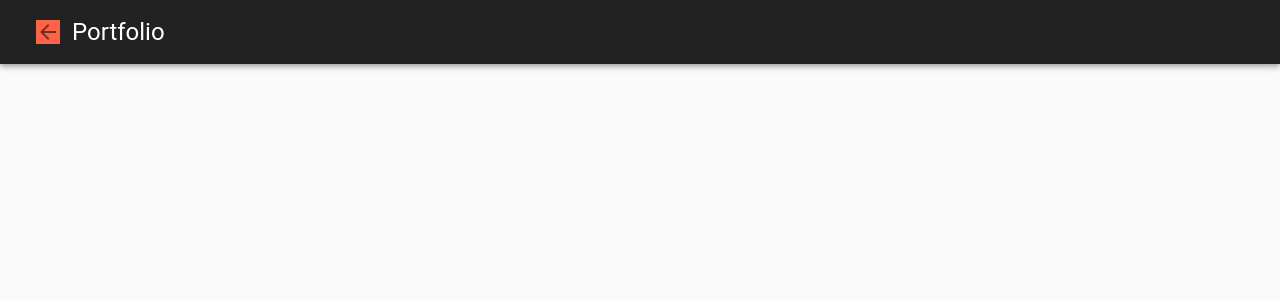
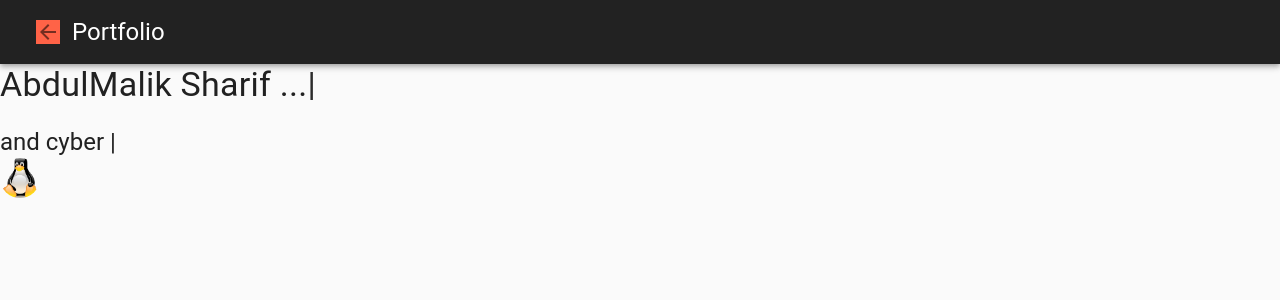
Before and after one commit to frontendprof/rct_new_portf, a React (Create React App) app: page / in a window 1280 px wide. Shown: the top 300 px of the page. Built offline with nearby package versions, Linux system fonts and the light colour scheme.

Commit message:
Header component with react typed ui

```diff
--- a/package.json
+++ b/package.json
@@ -12,6 +12,7 @@
     "react": "^17.0.1",
     "react-dom": "^17.0.1",
     "react-scripts": "4.0.1",
+    "react-typed": "^1.2.0",
     "web-vitals": "^0.2.4"
   },
   "scripts": {
--- /dev/null
+++ b/src/components/Header.jsx
@@ -0,0 +1,32 @@
+
+import React from 'react'
+import { Typography,Box,Avatar,Grid } from '@material-ui/core'
+import Typed from 'react-typed';
+import avatar from "./images/linuxm.png"
+
+
+const Header = () => {
+    return (
+        <Box>
+
+            <Typography variant="h4">
+                <Typed
+                    strings={['AbdulMalik Sharif ...']}
+                    typeSpeed={20}
+                />
+            </Typography>
+            <br />
+            <Typography variant="h5">
+                <Typed
+                    strings={['Frontend developer', 'backend developer to be', 'and cyber security enthusiast']}
+                    typeSpeed={60}
+                />
+            </Typography>
+
+            <Avatar src={avatar} alt="avatar"/>
+
+        </Box>
+    )
+}
+
+export default Header;
--- a/src/components/Home.jsx
+++ b/src/components/Home.jsx
@@ -1,5 +1,6 @@
 
 import React from 'react';
+import Header from './Header';
 import Navbar from './Navbar';
 
 
@@ -8,6 +9,7 @@ const Home = () => {
     return (
         <div>
             <Navbar />
+            <Header />
         </div>
     )
 }
```
Also changed, not shown: 2 other files (tests, documents, lock files or other folders).
